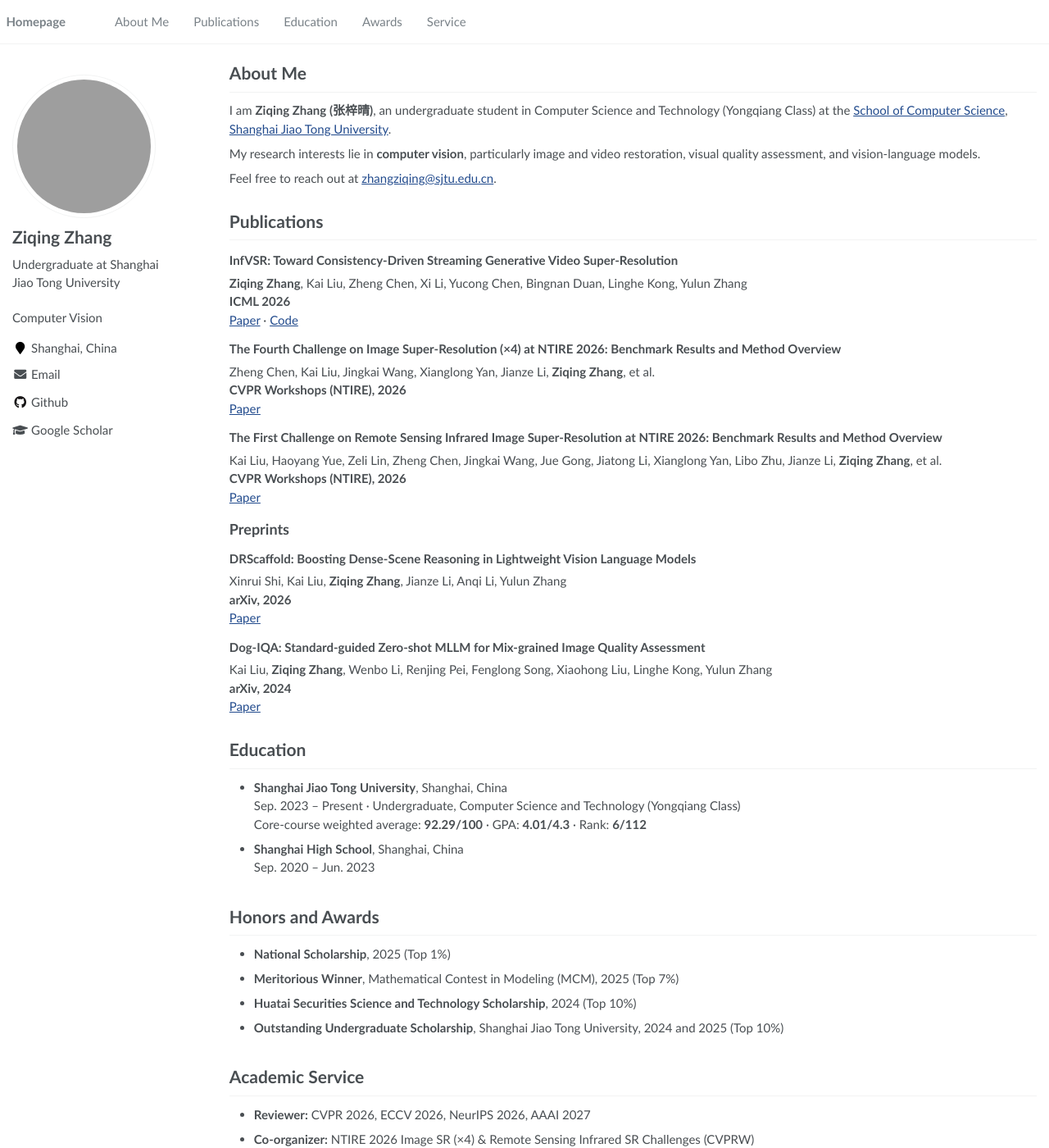
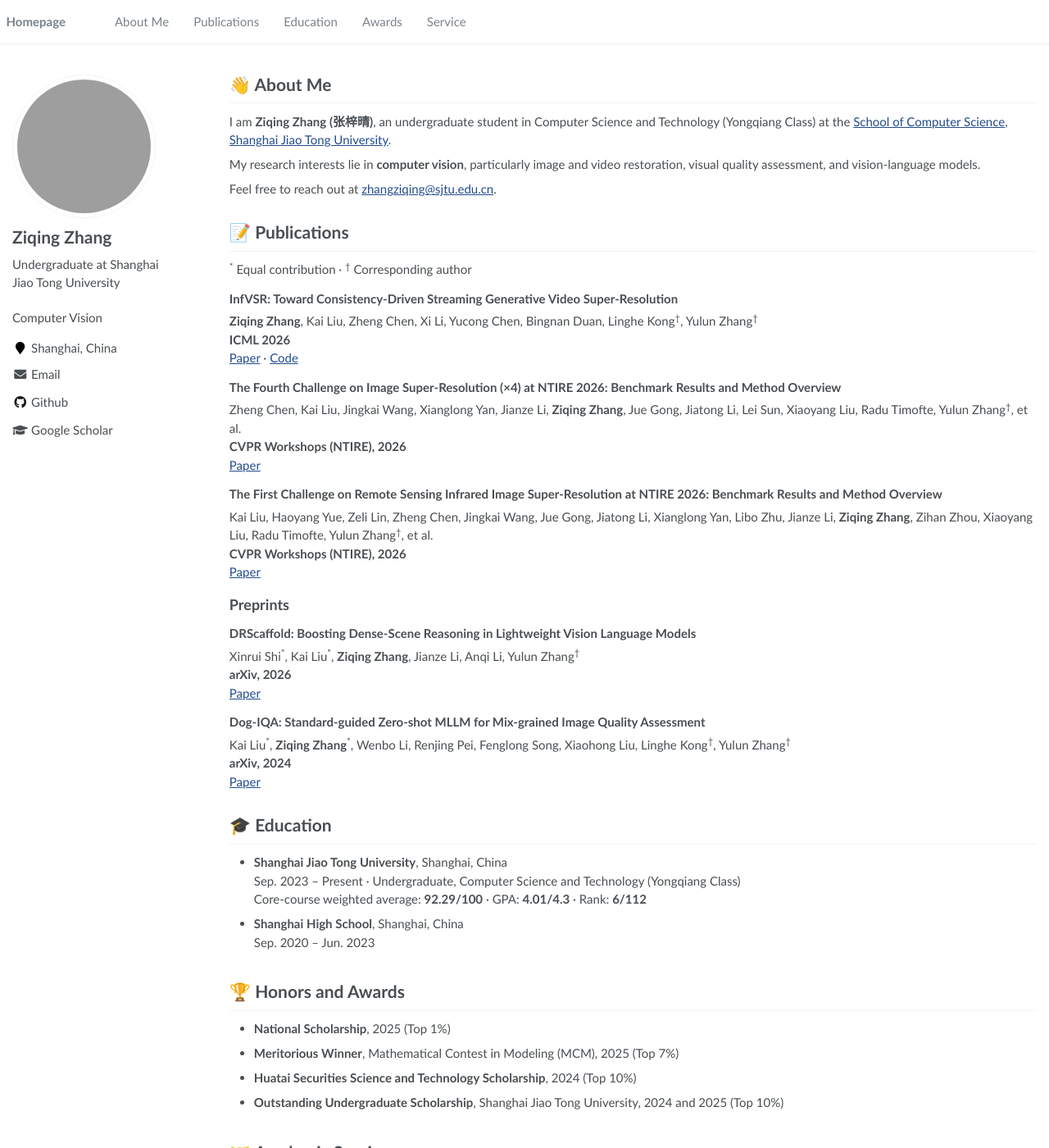
Before and after one commit to zzqingz/zzqingz.github.io, a Jekyll site: the page built from _pages/about.md, in a window 1280 px wide and 1400 px high. Shown: the whole window at 82% size. Built offline with Jekyll 4.4.1, drawn with Linux system fonts in a browser that asks for light colours; some of the changed text lies outside the part shown; grey boxes are pictures that could not be loaded.

Commit message:
Add section emoji and verified author contribution marks

```diff
--- a/_pages/about.md
+++ b/_pages/about.md
@@ -10,7 +10,7 @@ redirect_from:
 
 <span class="anchor" id="about-me"></span>
 
-# About Me
+# 👋 About Me
 
 I am **Ziqing Zhang (张梓晴)**, an undergraduate student in Computer Science and Technology (Yongqiang Class) at the [School of Computer Science](https://www.cs.sjtu.edu.cn/), [Shanghai Jiao Tong University](https://www.sjtu.edu.cn/).
 
@@ -20,23 +20,25 @@ Feel free to reach out at [zhangziqing@sjtu.edu.cn](mailto:zhangziqing@sjtu.edu.
 
 <span class="anchor" id="publications"></span>
 
-# Publications
+# 📝 Publications
+
+<sup>*</sup> Equal contribution · <sup>†</sup> Corresponding author
 
 ### InfVSR: Toward Consistency-Driven Streaming Generative Video Super-Resolution
 
-**Ziqing Zhang**, Kai Liu, Zheng Chen, Xi Li, Yucong Chen, Bingnan Duan, Linghe Kong, Yulun Zhang<br>
+**Ziqing Zhang**, Kai Liu, Zheng Chen, Xi Li, Yucong Chen, Bingnan Duan, Linghe Kong<sup>†</sup>, Yulun Zhang<sup>†</sup><br>
 **ICML 2026**<br>
 [Paper](https://arxiv.org/abs/2510.00948) · [Code](https://github.com/Kai-Liu001/InfVSR)
 
 ### The Fourth Challenge on Image Super-Resolution (×4) at NTIRE 2026: Benchmark Results and Method Overview
 
-Zheng Chen, Kai Liu, Jingkai Wang, Xianglong Yan, Jianze Li, **Ziqing Zhang**, et al.<br>
+Zheng Chen, Kai Liu, Jingkai Wang, Xianglong Yan, Jianze Li, **Ziqing Zhang**, Jue Gong, Jiatong Li, Lei Sun, Xiaoyang Liu, Radu Timofte, Yulun Zhang<sup>†</sup>, et al.<br>
 **CVPR Workshops (NTIRE), 2026**<br>
 [Paper](https://arxiv.org/abs/2604.14558)
 
 ### The First Challenge on Remote Sensing Infrared Image Super-Resolution at NTIRE 2026: Benchmark Results and Method Overview
 
-Kai Liu, Haoyang Yue, Zeli Lin, Zheng Chen, Jingkai Wang, Jue Gong, Jiatong Li, Xianglong Yan, Libo Zhu, Jianze Li, **Ziqing Zhang**, et al.<br>
+Kai Liu, Haoyang Yue, Zeli Lin, Zheng Chen, Jingkai Wang, Jue Gong, Jiatong Li, Xianglong Yan, Libo Zhu, Jianze Li, **Ziqing Zhang**, Zihan Zhou, Xiaoyang Liu, Radu Timofte, Yulun Zhang<sup>†</sup>, et al.<br>
 **CVPR Workshops (NTIRE), 2026**<br>
 [Paper](https://arxiv.org/abs/2604.21312)
 
@@ -44,19 +46,19 @@ Kai Liu, Haoyang Yue, Zeli Lin, Zheng Chen, Jingkai Wang, Jue Gong, Jiatong Li,
 
 ### DRScaffold: Boosting Dense-Scene Reasoning in Lightweight Vision Language Models
 
-Xinrui Shi, Kai Liu, **Ziqing Zhang**, Jianze Li, Anqi Li, Yulun Zhang<br>
+Xinrui Shi<sup>*</sup>, Kai Liu<sup>*</sup>, **Ziqing Zhang**, Jianze Li, Anqi Li, Yulun Zhang<sup>†</sup><br>
 **arXiv, 2026**<br>
 [Paper](https://arxiv.org/abs/2605.26038)
 
 ### Dog-IQA: Standard-guided Zero-shot MLLM for Mix-grained Image Quality Assessment
 
-Kai Liu, **Ziqing Zhang**, Wenbo Li, Renjing Pei, Fenglong Song, Xiaohong Liu, Linghe Kong, Yulun Zhang<br>
+Kai Liu<sup>*</sup>, **Ziqing Zhang**<sup>*</sup>, Wenbo Li, Renjing Pei, Fenglong Song, Xiaohong Liu, Linghe Kong<sup>†</sup>, Yulun Zhang<sup>†</sup><br>
 **arXiv, 2024**<br>
 [Paper](https://arxiv.org/abs/2410.02505)
 
 <span class="anchor" id="education"></span>
 
-# Education
+# 🎓 Education
 
 - **Shanghai Jiao Tong University**, Shanghai, China<br>
   Sep. 2023 – Present · Undergraduate, Computer Science and Technology (Yongqiang Class)<br>
@@ -66,7 +68,7 @@ Kai Liu, **Ziqing Zhang**, Wenbo Li, Renjing Pei, Fenglong Song, Xiaohong Liu, L
 
 <span class="anchor" id="awards"></span>
 
-# Honors and Awards
+# 🏆 Honors and Awards
 
 - **National Scholarship**, 2025 (Top 1%)
 - **Meritorious Winner**, Mathematical Contest in Modeling (MCM), 2025 (Top 7%)
@@ -75,7 +77,7 @@ Kai Liu, **Ziqing Zhang**, Wenbo Li, Renjing Pei, Fenglong Song, Xiaohong Liu, L
 
 <span class="anchor" id="service"></span>
 
-# Academic Service
+# 🤝 Academic Service
 
 - **Reviewer:** CVPR 2026, ECCV 2026, NeurIPS 2026, AAAI 2027
 - **Co-organizer:** NTIRE 2026 Image SR (×4) & Remote Sensing Infrared SR Challenges (CVPRW)
@@ -83,6 +85,6 @@ Kai Liu, **Ziqing Zhang**, Wenbo Li, Renjing Pei, Fenglong Song, Xiaohong Liu, L
 
 <span class="anchor" id="contact"></span>
 
-# Contact
+# 📫 Contact
 
 [Email](mailto:zhangziqing@sjtu.edu.cn) · [Google Scholar](https://scholar.google.com/citations?user=lu17sj4AAAAJ) · [GitHub](https://github.com/zzqingz)
```
